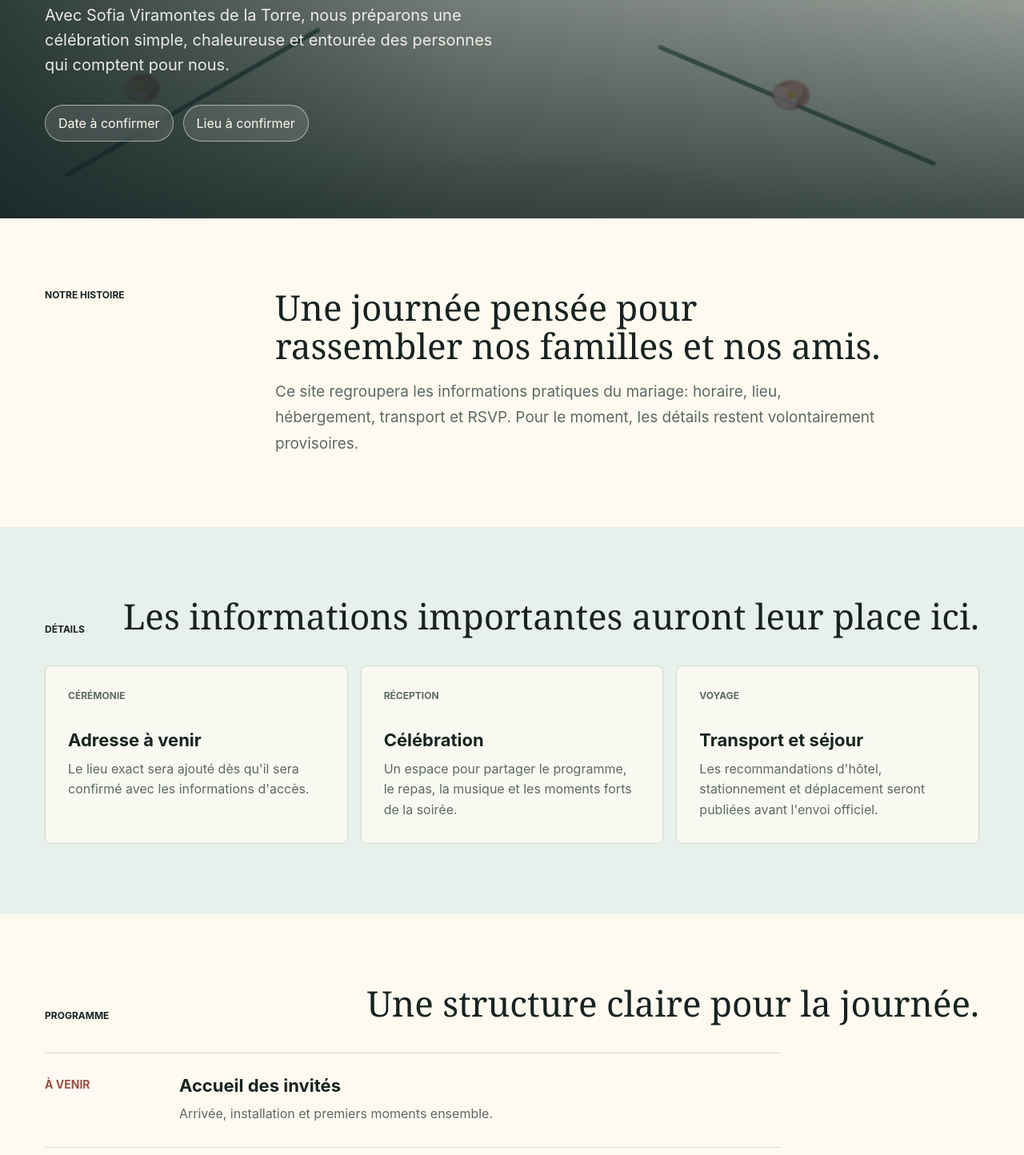
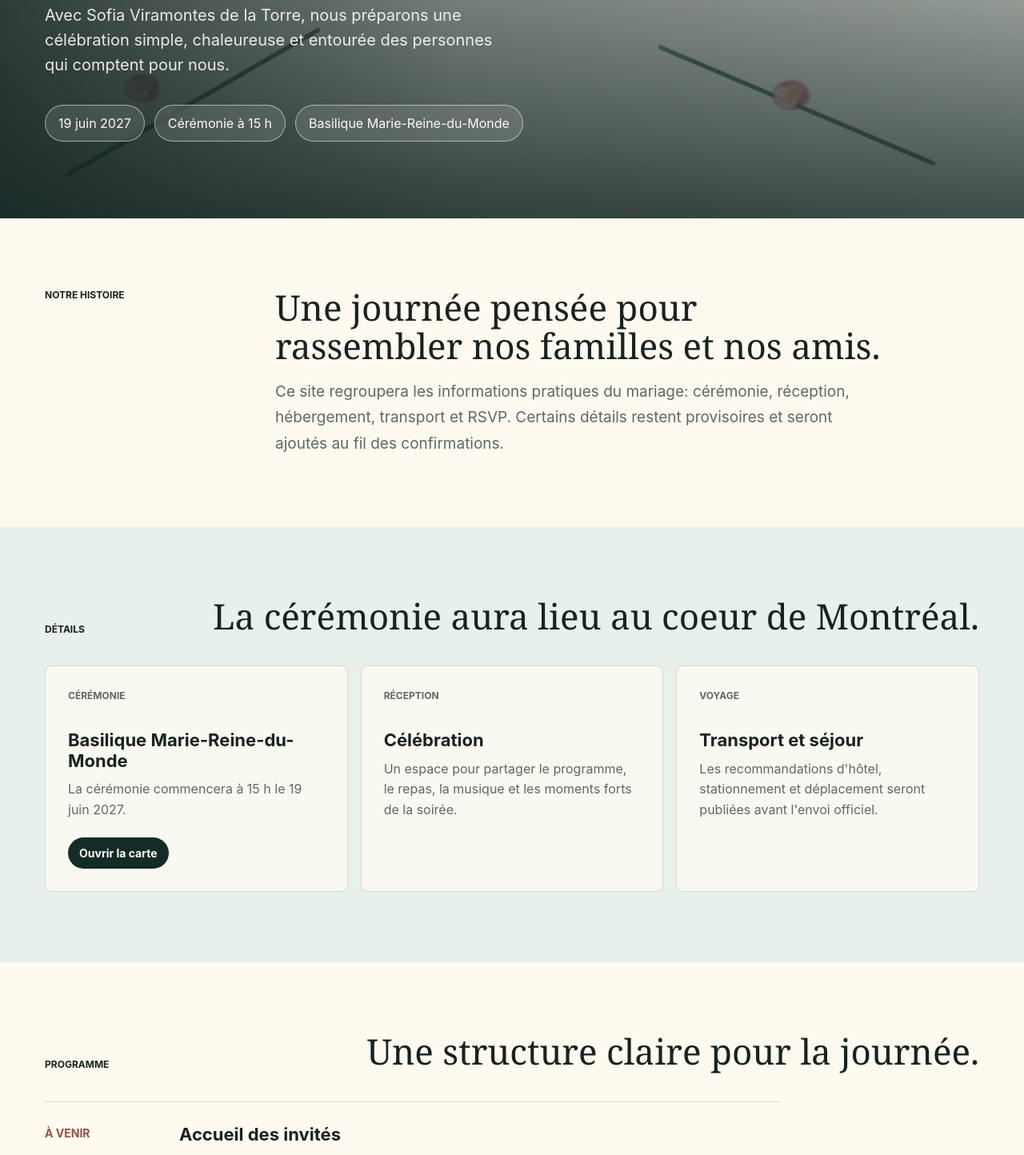
Before and after one commit to p-staub-o/mariage, a React (Vite) app: page / in a window 1280 px wide. Shown: the part 463-1907 px from the top of the page at 80% size. Built offline with nearby package versions, Linux system fonts and the light colour scheme.

Commit message:
content: add ceremony date and venue

```diff
--- a/index.html
+++ b/index.html
@@ -6,7 +6,7 @@
     <meta name="viewport" content="width=device-width, initial-scale=1.0" />
     <meta
       name="description"
-      content="Site de mariage de Philippe et Sofia Viramontes de la Torre."
+      content="Site de mariage de Philippe et Sofia Viramontes de la Torre, le 19 juin 2027."
     />
     <title>Philippe & Sofia | Mariage</title>
   </head>
--- a/src/App.css
+++ b/src/App.css
@@ -121,12 +121,14 @@ main {
 }
 
 .heroMeta span {
+  max-width: 100%;
   border: 1px solid rgba(255, 255, 255, 0.52);
   border-radius: 999px;
   padding: 10px 16px;
   color: var(--paper);
   background: rgba(255, 255, 255, 0.12);
   backdrop-filter: blur(12px);
+  overflow-wrap: anywhere;
 }
 
 .introBand,
@@ -213,6 +215,27 @@ main {
 .scheduleList p {
   font-size: 16px;
   line-height: 1.6;
+}
+
+.detailCard span {
+  display: block;
+}
+
+.detailCardLink {
+  display: inline-flex;
+  margin-top: 22px;
+  border-radius: 999px;
+  padding: 9px 14px;
+  color: var(--paper);
+  background: var(--evergreen);
+  font-size: 14px;
+  font-weight: 700;
+  text-decoration: none;
+}
+
+.detailCardLink:hover,
+.detailCardLink:focus-visible {
+  background: var(--terracotta);
 }
 
 .scheduleBand {
--- a/src/App.tsx
+++ b/src/App.tsx
@@ -29,6 +29,7 @@ function App() {
           <p className="heroSubtitle">{content.heroSubtitle}</p>
           <div className="heroMeta" aria-label="Informations principales">
             <span>{content.date}</span>
+            <span>{content.time}</span>
             <span>{content.location}</span>
           </div>
         </div>
@@ -54,6 +55,11 @@ function App() {
               <p>{item.kicker}</p>
               <h3>{item.title}</h3>
               <span>{item.description}</span>
+              {item.linkHref ? (
+                <a className="detailCardLink" href={item.linkHref} target="_blank" rel="noreferrer">
+                  {item.linkText}
+                </a>
+              ) : null}
             </article>
           ))}
         </div>
--- a/src/content.ts
+++ b/src/content.ts
@@ -4,35 +4,42 @@ export const content = {
   coupleName: 'Philippe & Sofia',
   heroSubtitle:
     'Avec Sofia Viramontes de la Torre, nous préparons une célébration simple, chaleureuse et entourée des personnes qui comptent pour nous.',
-  date: 'Date à confirmer',
-  location: 'Lieu à confirmer',
+  date: '19 juin 2027',
+  time: 'Cérémonie à 15 h',
+  location: 'Basilique Marie-Reine-du-Monde',
+  mapUrl: 'https://maps.app.goo.gl/siPaPTSHrXeAVTsXA',
   story: {
     label: 'Notre histoire',
     title: 'Une journée pensée pour rassembler nos familles et nos amis.',
     body:
-      'Ce site regroupera les informations pratiques du mariage: horaire, lieu, hébergement, transport et RSVP. Pour le moment, les détails restent volontairement provisoires.',
+      'Ce site regroupera les informations pratiques du mariage: cérémonie, réception, hébergement, transport et RSVP. Certains détails restent provisoires et seront ajoutés au fil des confirmations.',
   },
   details: {
     label: 'Détails',
-    title: 'Les informations importantes auront leur place ici.',
+    title: 'La cérémonie aura lieu au coeur de Montréal.',
     items: [
       {
         kicker: 'Cérémonie',
-        title: 'Adresse à venir',
-        description:
-          "Le lieu exact sera ajouté dès qu'il sera confirmé avec les informations d'accès.",
+        title: 'Basilique Marie-Reine-du-Monde',
+        description: 'La cérémonie commencera à 15 h le 19 juin 2027.',
+        linkHref: 'https://maps.app.goo.gl/siPaPTSHrXeAVTsXA',
+        linkText: 'Ouvrir la carte',
       },
       {
         kicker: 'Réception',
         title: 'Célébration',
         description:
           'Un espace pour partager le programme, le repas, la musique et les moments forts de la soirée.',
+        linkHref: '',
+        linkText: '',
       },
       {
         kicker: 'Voyage',
         title: 'Transport et séjour',
         description:
           "Les recommandations d'hôtel, stationnement et déplacement seront publiées avant l'envoi officiel.",
+        linkHref: '',
+        linkText: '',
       },
     ],
   },
@@ -46,9 +53,9 @@ export const content = {
         description: 'Arrivée, installation et premiers moments ensemble.',
       },
       {
-        time: 'À venir',
+        time: '15 h',
         title: 'Cérémonie',
-        description: 'Le moment officiel avec nos proches.',
+        description: 'Basilique Marie-Reine-du-Monde.',
       },
       {
         time: 'À venir',
```
